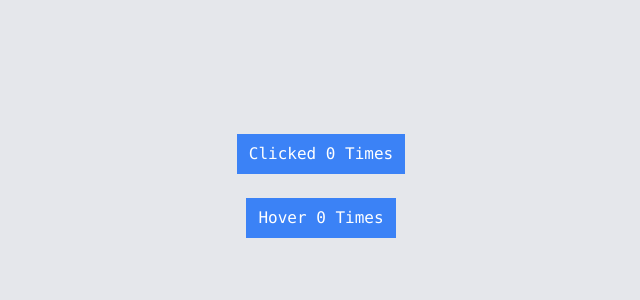
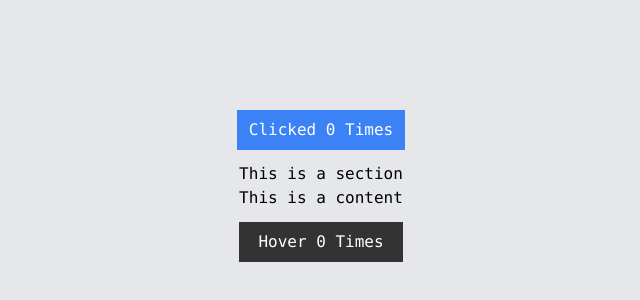
Before and after one commit to itsrafsanjani/think-in-a-react-way-my-app-2, a React (Create React App) app: page / in a window 1280 px wide. Shown: the part 214-514 px from the top of the page, without its empty margins (319-959 px from the left). Built offline with nearby package versions, Linux system fonts and the light colour scheme.

Commit message:
feat: lesson 16 done, Context API

```diff
--- a/src/App.js
+++ b/src/App.js
@@ -1,9 +1,16 @@
 import React from 'react';
 import ClickCounter from './components/ClickCounter';
 import Counter from './components/Counter';
-import HoverCounter from './components/HoverCounter';
+import Section from './components/Section';
+import ThemeContext from './contexts/themeContext';
 
-function App() {
+export default class App extends React.Component {
+    state = {
+        theme: 'dark',
+    };
+
+    render() {
+        const { theme } = this.state;
         return (
             <div className="flex flex-col justify-center items-center min-h-screen font-mono bg-gray-200 text-center">
                 <Counter>
@@ -11,13 +18,10 @@
                         <ClickCounter count={count} incrementCount={incrementCount} />
                     )}
                 </Counter>
-            <Counter>
-                {(count, incrementCount) => (
-                    <HoverCounter count={count} incrementCount={incrementCount} />
-                )}
-            </Counter>
+                <ThemeContext.Provider value={{ theme }}>
+                    <Section />
+                </ThemeContext.Provider>
             </div>
         );
     }
-
-export default App;
+}
--- /dev/null
+++ b/src/components/Content.js
@@ -0,0 +1,25 @@
+import React from 'react';
+import ThemeContext from '../contexts/themeContext';
+import Counter from './Counter';
+import HoverCounter from './HoverCounter';
+
+export default function Content() {
+    return (
+        <div>
+            <h1>This is a content</h1>
+            <Counter>
+                {(count, incrementCount) => (
+                    <ThemeContext.Consumer>
+                        {({ theme }) => (
+                            <HoverCounter
+                                count={count}
+                                incrementCount={incrementCount}
+                                theme={theme}
+                            />
+                        )}
+                    </ThemeContext.Consumer>
+                )}
+            </Counter>
+        </div>
+    );
+}
--- a/src/components/HoverCounter.js
+++ b/src/components/HoverCounter.js
@@ -1,9 +1,15 @@
 import React from 'react';
 
-export default function HoverCounter({ count, incrementCount }) {
+export default function HoverCounter({ count, incrementCount, theme }) {
+    const style = theme === 'dark' ? { backgroundColor: '#333333', color: '#ffffff' } : null;
+
     return (
         <div>
-            <h1 className="px-3 my-3 py-2 bg-blue-500 text-white" onMouseOver={incrementCount}>
+            <h1
+                className="px-3 my-3 py-2 bg-blue-500 text-white"
+                onMouseOver={incrementCount}
+                style={style}
+            >
                 Hover {count} Times
             </h1>
         </div>
--- /dev/null
+++ b/src/components/Section.js
@@ -0,0 +1,10 @@
+import Content from './Content';
+
+export default function Section() {
+    return (
+        <div>
+            <h1>This is a section</h1>
+            <Content />
+        </div>
+    );
+}
--- /dev/null
+++ b/src/contexts/themeContext.js
@@ -0,0 +1,7 @@
+import React from 'react';
+
+const themeContext = React.createContext({
+    theme: 'light',
+});
+
+export default themeContext;
--- /dev/null
+++ b/src/lib/Context.js
@@ -0,0 +1,25 @@
+class Context {
+    constructor(value = null) {
+        this.value = value;
+    }
+
+    // provider
+    Provider = ({ children, value }) => {
+        this.value = value;
+        return children;
+    };
+
+    // consumer
+    Consumer = ({ children }) => children(this.value);
+}
+
+function createContext(value = null) {
+    const context = new Context(value);
+
+    return {
+        Provider: context.Provider,
+        Consumer: context.Consumer,
+    };
+}
+
+export default createContext;
```
Also changed, not shown: 1 other file (tests, documents, lock files or other folders). Lines whose indentation alone changed are shown as unchanged.
